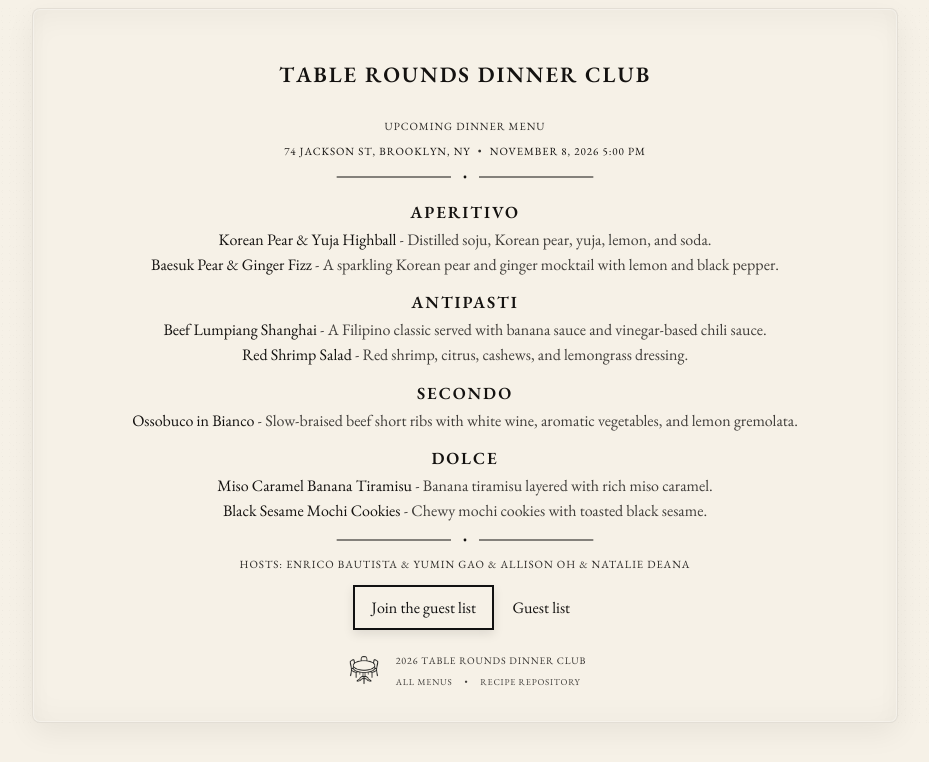
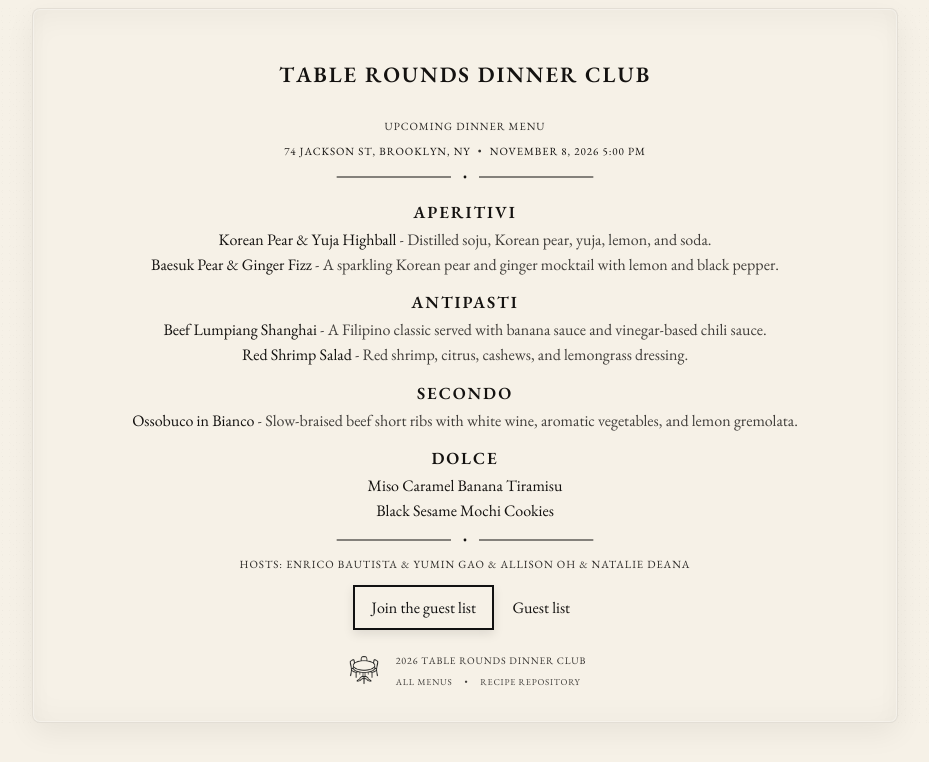
Before and after one commit to enricobautista/dinner-club, a Next.js app: page / in a window 1280 px wide. Shown: the top 762 px of the page, without its empty margins (175-1104 px from the left). Built offline with nearby package versions, Linux system fonts and the light colour scheme.

Commit message:
NYC-2026-menu-edit

```diff
--- a/data/menus.ts
+++ b/data/menus.ts
@@ -640,7 +640,7 @@ export const menus: Menu[] = [
     guests: [],
     courses: [
       {
-        heading: "Aperitivo",
+        heading: "Aperitivi",
         items: [
           {
             name: "Korean Pear & Yuja Highball",
@@ -683,11 +683,9 @@ export const menus: Menu[] = [
         items: [
           {
             name: "Miso Caramel Banana Tiramisu",
-            blurb: "Banana tiramisu layered with rich miso caramel."
           },
           {
             name: "Black Sesame Mochi Cookies",
-            blurb: "Chewy mochi cookies with toasted black sesame."
           }
         ]
       }
```
